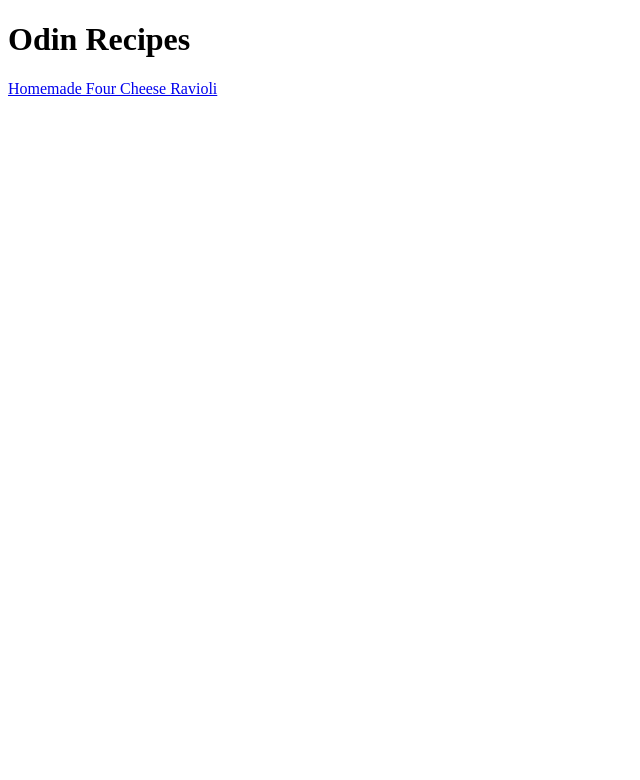
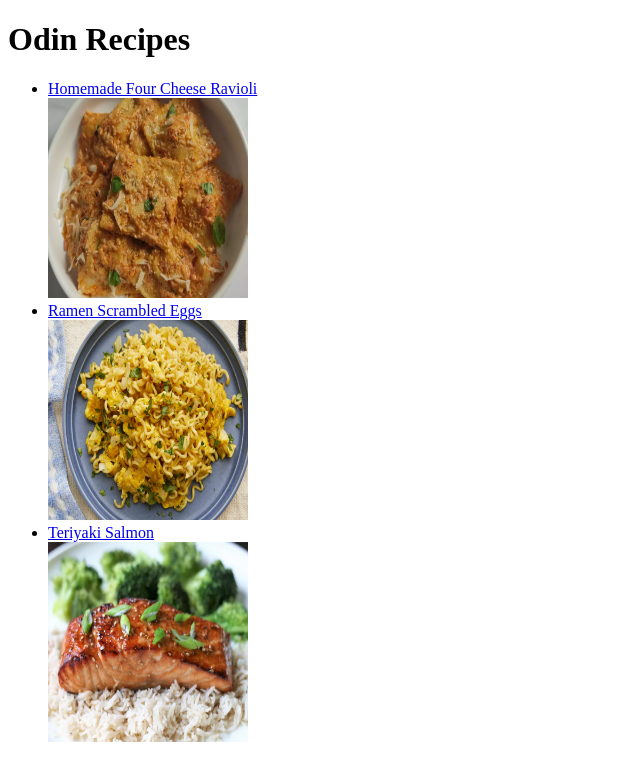
Before and after one commit to Habib056/odin-recipes, a plain HTML site: page index.html in a window 1280 px wide. Shown: the whole page, without its empty margins (0-640 px from the left). Drawn offline with Linux system fonts and the light colour scheme.

Commit message:
Update with links the two new recipe pages and dish image for all three
Add links to the two new recipes to the homepage.
Also made the links to the three pages unordered list
and included the dish image below each dish - not in the linked element.

```diff
--- a/index.html
+++ b/index.html
@@ -7,10 +7,35 @@
 
     <body>
         <h1>Odin Recipes</h1>
-        <a href="recipes/homemade-four-cheese-ravioli.html" alt="Homemade Four Cheese Ravioli" target="_blank" rel="noopener noreferrer">
-            Homemade Four Cheese Ravioli
-        </a>
 
+        <ul>
+            <!-- Link for first recipe and image below it -->
+
+            <li><a href="recipes/homemade-four-cheese-ravioli.html" alt="A bowl of Homemade Four Cheese Ravioli." target="_blank" rel="noopener noreferrer">
+                Homemade Four Cheese Ravioli</a>
+            </li>
+
+            <img src="recipes/finished-dish-ravioli.jpg" height="200" width="200">
+
+            <!-- Link for second recipe and image below it -->
+
+            <li><a href="recipes/ramen-scrambled-eggs.html" alt="A plate of ramen noodles with scrambled eggs." target="_blank" rel="noopener noreferrer">
+                Ramen Scrambled Eggs</a>
+            </li>
+
+            <img src="recipes/ramen-scrambled-eggs.jpg" height="200" width="200">
+
+            <!-- Link for third recipe and image below it -->
+
+            <li><a href="recipes/teriyaki-salmon.html" alt="A plate of teriyaki salmon over some white rice." target="_blank" rel="noopener noreferrer">
+                Teriyaki Salmon</a>
+            </li>
+
+            <img src="recipes/teriyaki-salmon.jpg"  height="200" width="200">
+          </ul>
+
+
+    </body>
         <!-- Prefer to use _blank target, so I can open a new tag -->
         <!-- rel: used noopener and noreferrer because of the secruity measure-->
 
```
